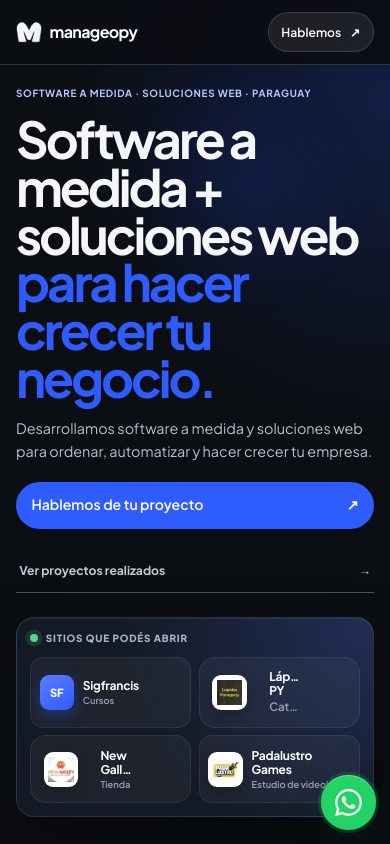
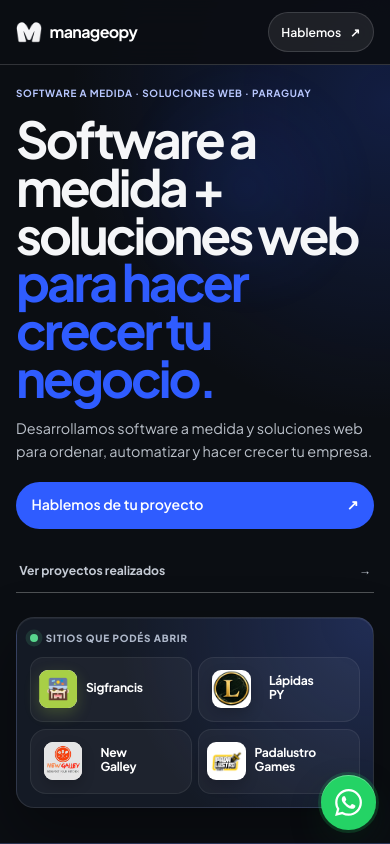
Before and after one commit to alesilvaa/Manageopy, a website built with Vite: page index.html in a window 390 px wide. Shown: the top 844 px of the page. Built offline with nearby package versions, Linux system fonts and the light colour scheme.

Commit message:
ajustes en web

```diff
--- a/index.html
+++ b/index.html
@@ -138,7 +138,7 @@
                 "@type": "ListItem",
                 "position": 3,
                 "name": "New Galley",
-                "url": "https://newgalley.vercel.app/"
+                "url": "https://newgalley.com/"
               },
               {
                 "@type": "ListItem",
@@ -248,7 +248,14 @@
                 target="_blank"
                 rel="noopener noreferrer"
               >
-                <span class="work-mark mark-sf">SF</span>
+                <span class="work-mark mark-sigfrancis">
+                  <img
+                    src="/src/Marcas/sigfrancis.png"
+                    alt=""
+                    width="192"
+                    height="192"
+                  />
+                </span>
                 <span class="work-name">
                   <strong>Sigfrancis</strong>
                   <small>Cursos</small>
@@ -262,8 +269,8 @@
                 target="_blank"
                 rel="noopener noreferrer"
               >
-                <span class="work-mark">
-                  <img src="/src/Marcas/lapidaspy.webp" alt="" width="48" height="48" />
+                <span class="work-mark mark-lapidas">
+                  <img src="/src/Marcas/lapidaspy-hero.png" alt="" width="96" height="96" />
                 </span>
                 <span class="work-name">
                   <strong>Lápidas PY</strong>
@@ -274,12 +281,12 @@
 
               <a
                 class="work-index-row"
-                href="https://newgalley.vercel.app/"
+                href="https://newgalley.com/"
                 target="_blank"
                 rel="noopener noreferrer"
               >
-                <span class="work-mark">
-                  <img src="/src/Marcas/newgalley.webp" alt="" width="48" height="48" />
+                <span class="work-mark mark-newgalley">
+                  <img src="/src/Marcas/newgalley-hero.avif" alt="" width="128" height="128" />
                 </span>
                 <span class="work-name">
                   <strong>New Galley</strong>
@@ -585,7 +592,7 @@
             <article class="project-feature project-compact reveal">
               <a
                 class="project-card-link"
-                href="https://newgalley.vercel.app/"
+                href="https://newgalley.com/"
                 target="_blank"
                 rel="noopener noreferrer"
               >
--- a/src/mobile.css
+++ b/src/mobile.css
@@ -117,7 +117,7 @@
   .work-index .work-index-row:hover,
   .work-index .work-index-row:nth-child(2):hover,
   .work-index .work-index-row:nth-child(3):hover {
-    grid-template-columns: 2.15rem minmax(0, 1fr);
+    grid-template-columns: 2.35rem minmax(0, 1fr);
     gap: 0.55rem;
     min-height: 3.7rem;
     padding: 0.55rem;
@@ -126,8 +126,8 @@
   }
 
   .work-index .work-mark {
-    width: 2.15rem;
-    height: 2.15rem;
+    width: 2.35rem;
+    height: 2.35rem;
     border-radius: 9px;
   }
 
@@ -569,3 +569,38 @@
     max-width: 26rem;
   }
 }
+
+@media (max-width: 520px) {
+  .work-index-list {
+    grid-template-columns: repeat(2, minmax(0, 1fr));
+    gap: 0.42rem;
+  }
+
+  .work-index .work-index-row,
+  .work-index .work-index-row:hover,
+  .work-index .work-index-row:nth-child(2):hover,
+  .work-index .work-index-row:nth-child(3):hover {
+    grid-template-columns: 2.4rem minmax(0, 1fr);
+    gap: 0.55rem;
+    min-height: 3.45rem;
+    padding: 0.5rem;
+  }
+
+  .work-index .work-mark {
+    width: 2.4rem;
+    height: 2.4rem;
+  }
+
+  .work-index .work-name strong {
+    overflow: visible;
+    font-size: 0.76rem;
+    line-height: 1.15;
+    text-overflow: clip;
+    white-space: normal;
+  }
+
+  .work-index .work-index-row .work-name small,
+  .work-index .work-index-row:nth-child(2) .work-name small {
+    display: none;
+  }
+}
```
Also changed, not shown: src/Marcas/lapidaspy-hero.png (added), src/Marcas/newgalley-hero.avif (added), src/Marcas/sigfrancis.png (added), src/style.css.
